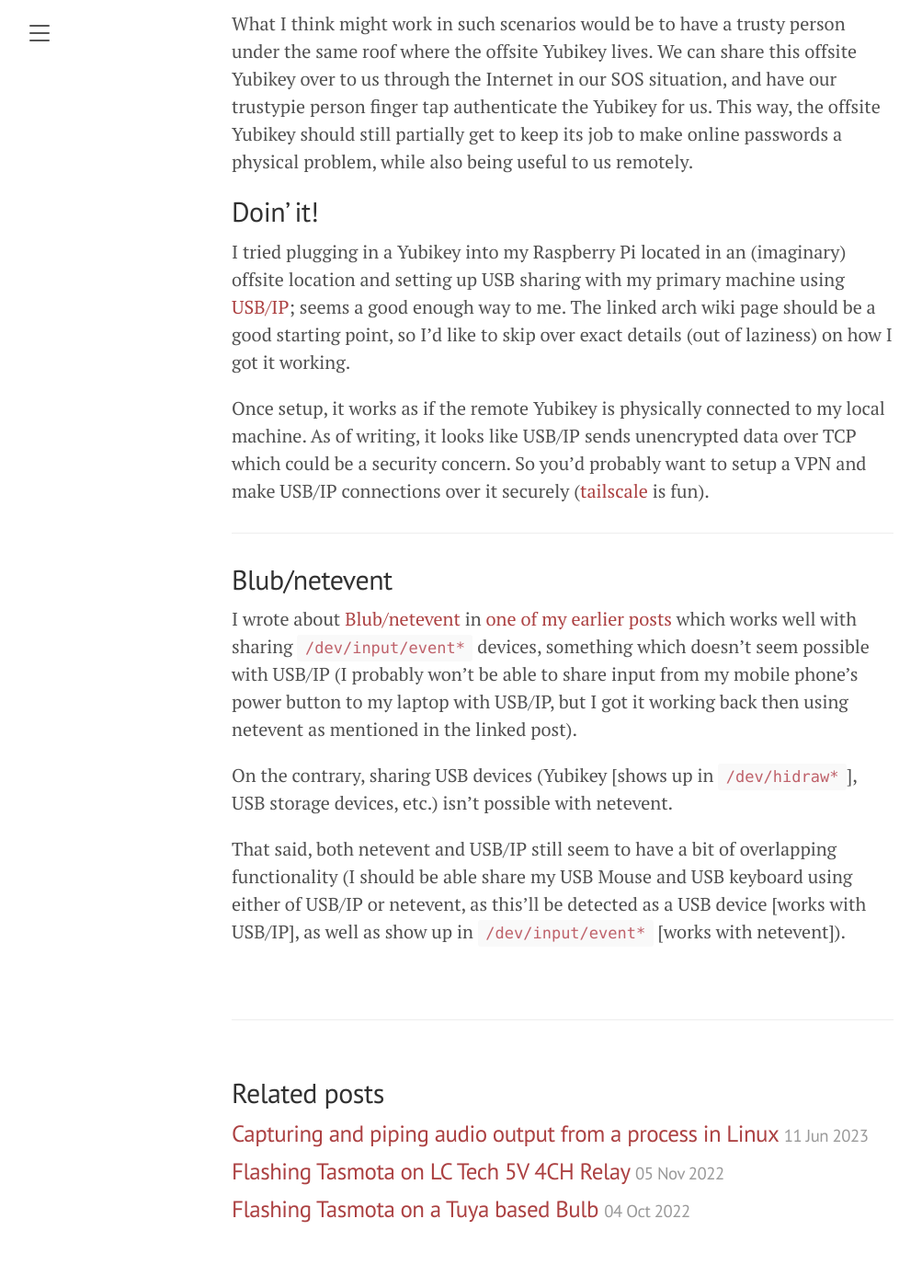
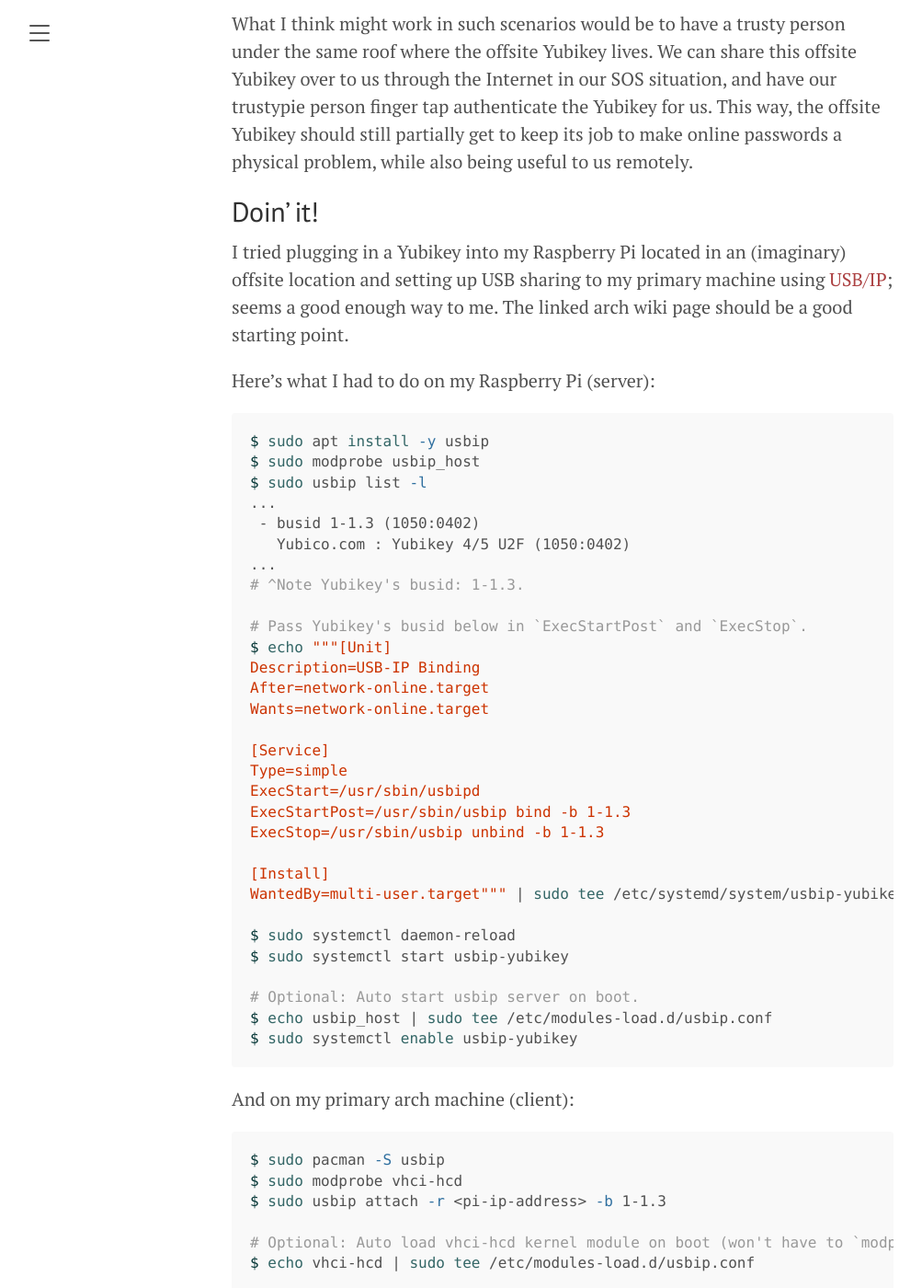
Before and after one commit to ritiek/ritiek.github.io, a Jekyll site: the page built from _posts/2023-11-14-sharing-yubikey-over-the-network.md, in a window 1280 px wide and 1400 px high, scrolled down 1942 px. Shown: the whole window at 92% size, without its empty margins (28-1031 px from the left). Built offline with Jekyll 4.4.1, drawn with Linux system fonts in a browser that asks for light colours; nearby versions of some CDN libraries; before the commit the page ends 3283 px from its top, so only the background shows below that; some of the changed text lies outside the part shown.

Commit message:
Sharing Yubikey: Add installation details

````diff
--- a/_posts/2023-11-14-sharing-yubikey-over-the-network.md
+++ b/_posts/2023-11-14-sharing-yubikey-over-the-network.md
@@ -69,14 +69,60 @@
 ## Doin' it!
 
 I tried plugging in a Yubikey into my Raspberry Pi located in an (imaginary) offsite location and setting up USB
-sharing with my primary machine using [USB/IP](https://wiki.archlinux.org/title/USB/IP); seems a good enough way
-to me. The linked arch wiki page should be a good starting point, so I'd like to skip over exact details (out
-of laziness) on how I got it working.
+sharing to my primary machine using [USB/IP](https://wiki.archlinux.org/title/USB/IP); seems a good enough way
+to me. The linked arch wiki page should be a good starting point.
 
-Once setup, it works as if the remote Yubikey is physically connected to my local machine. As of writing, it
-looks like USB/IP sends unencrypted data over TCP which could be a security concern. So you'd probably want to
-setup a VPN and make USB/IP connections over it securely
-([tailscale](https://github.com/tailscale/tailscale) is fun).
+Here's what I had to do on my Raspberry Pi (server):
+
+```bash
+$ sudo apt install -y usbip
+$ sudo modprobe usbip_host
+$ sudo usbip list -l
+...
+ - busid 1-1.3 (1050:0402)
+   Yubico.com : Yubikey 4/5 U2F (1050:0402)
+...
+# ^Note Yubikey's busid: 1-1.3.
+
+# Pass Yubikey's busid below in `ExecStartPost` and `ExecStop`.
+$ echo """[Unit]
+Description=USB-IP Binding
+After=network-online.target
+Wants=network-online.target
+
+[Service]
+Type=simple
+ExecStart=/usr/sbin/usbipd
+ExecStartPost=/usr/sbin/usbip bind -b 1-1.3
+ExecStop=/usr/sbin/usbip unbind -b 1-1.3
+
+[Install]
+WantedBy=multi-user.target""" | sudo tee /etc/systemd/system/usbip-yubikey.service
+
+$ sudo systemctl daemon-reload
+$ sudo systemctl start usbip-yubikey
+
+# Optional: Auto start usbip server on boot.
+$ echo usbip_host | sudo tee /etc/modules-load.d/usbip.conf
+$ sudo systemctl enable usbip-yubikey
+```
+
+And on my primary arch machine (client):
+
+```bash
+$ sudo pacman -S usbip
+$ sudo modprobe vhci-hcd
+$ sudo usbip attach -r <pi-ip-address> -b 1-1.3
+
+# Optional: Auto load vhci-hcd kernel module on boot (won't have to `modprobe vhci-hcd` on every boot).
+$ echo vhci-hcd | sudo tee /etc/modules-load.d/usbip.conf
+```
+
+Once setup, my primary machine works as if the remote Yubikey is physically connected to it.
+You can try it out by doing something that'll invoke the Yubikey for authentication. As of writing, it looks
+like USB/IP sends unencrypted data over TCP which could be a security concern. So you'd probably want to
+setup a VPN and make USB/IP connections over it securely ([tailscale](https://github.com/tailscale/tailscale)
+is fun).
 
 ------------------------------
 
````
